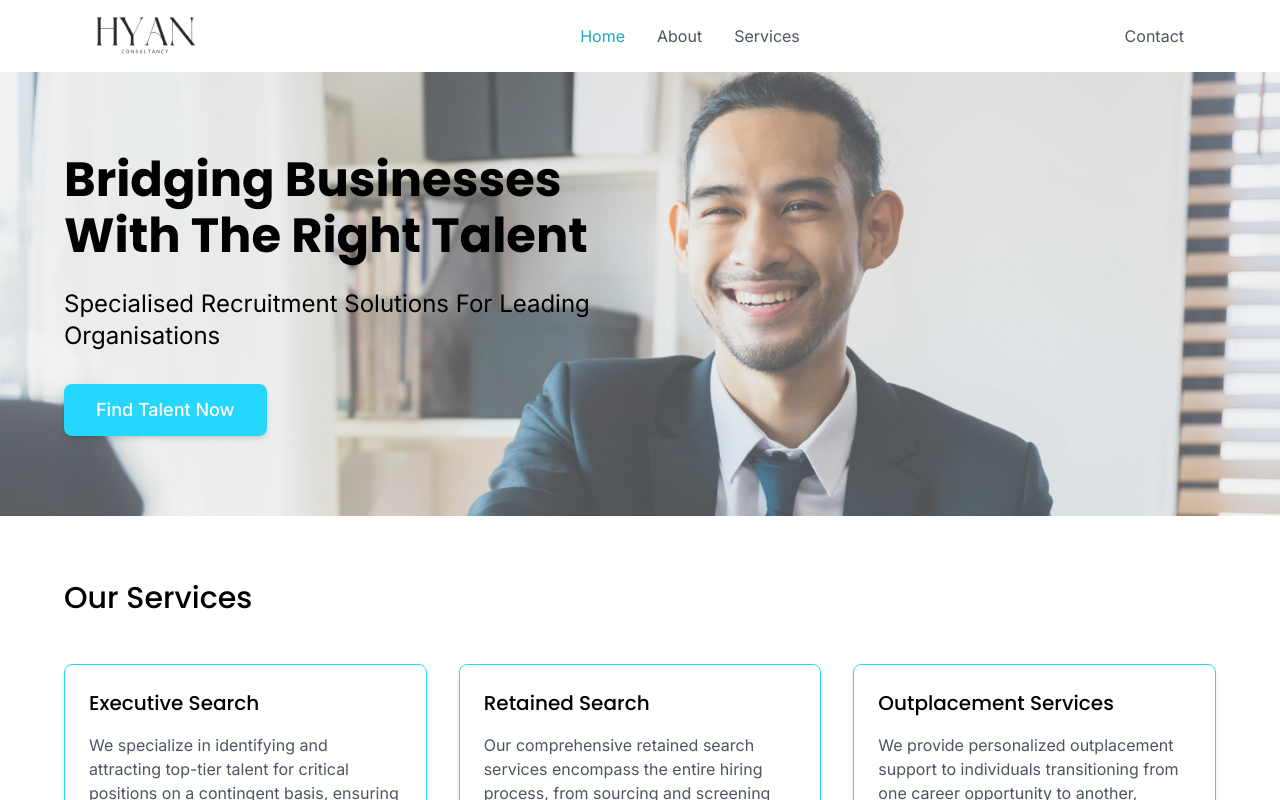
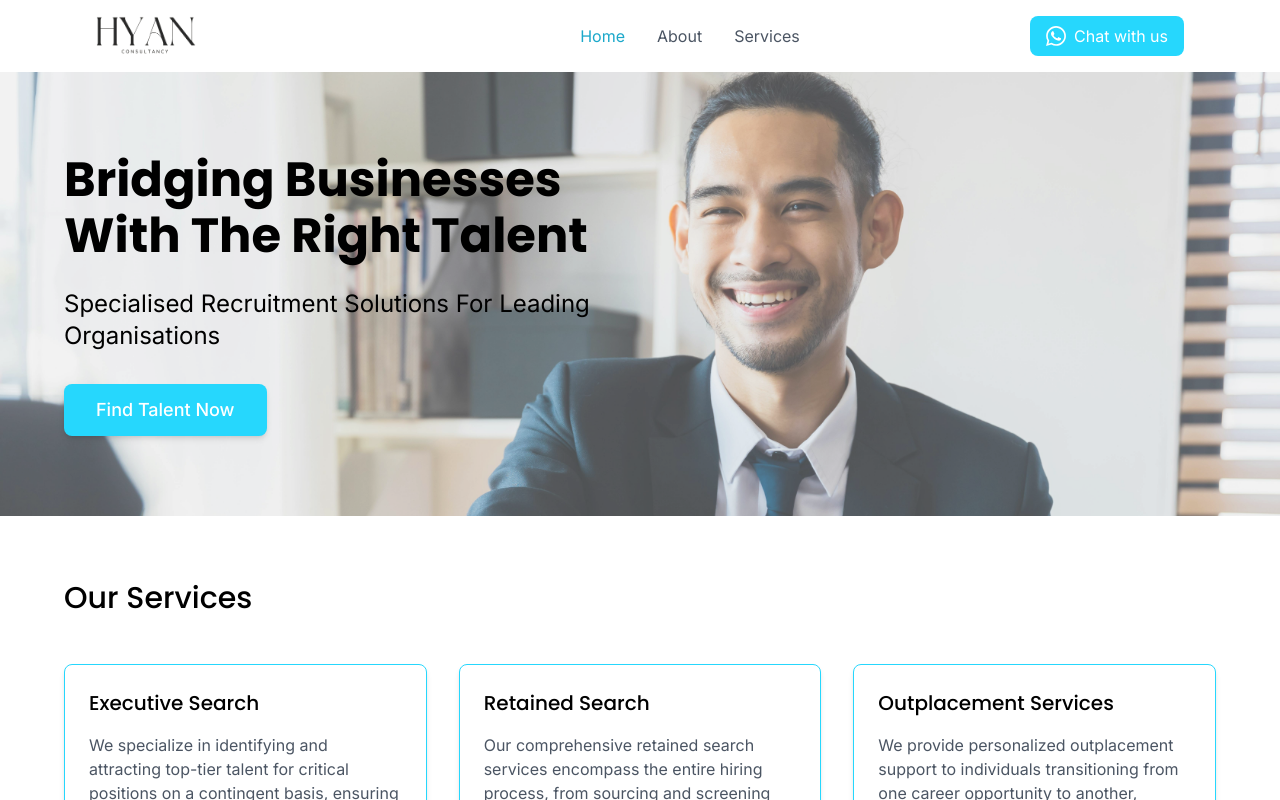
Before and after one commit to faqihisaninja/hyan-consultancy, a Next.js app: page / in a window 1280 px wide. Shown: the top 800 px of the page. Built offline with nearby package versions, Linux system fonts and the light colour scheme.

Commit message:
Change contact us link to whatsapp

```diff
--- a/src/components/Navigation.tsx
+++ b/src/components/Navigation.tsx
@@ -104,12 +104,22 @@
                             </Link>
                         </div>
                         <div className="flex-1 flex justify-end">
-                            <Link
-                                href="/contact"
-                                className="text-gray-600 hover:text-[#1ba8ca]"
+                            <a
+                                href="https://wa.me/6512345678"
+                                target="_blank"
+                                rel="noopener noreferrer"
+                                className="bg-[#26D7FD] text-white px-4 py-2 rounded-lg hover:bg-[#1ba8ca] transition-colors flex items-center"
                             >
-                                Contact
-                            </Link>
+                                <svg
+                                    xmlns="http://www.w3.org/2000/svg"
+                                    className="h-5 w-5 mr-2"
+                                    fill="currentColor"
+                                    viewBox="0 0 24 24"
+                                >
+                                    <path d="M.057 24l1.687-6.163c-1.041-1.804-1.588-3.849-1.587-5.946.003-6.556 5.338-11.891 11.893-11.891 3.181.001 6.167 1.24 8.413 3.488 2.245 2.248 3.481 5.236 3.48 8.414-.003 6.557-5.338 11.892-11.893 11.892-1.99-.001-3.951-.5-5.688-1.448l-6.305 1.654zm6.597-3.807c1.676.995 3.276 1.591 5.392 1.592 5.448 0 9.886-4.434 9.889-9.885.002-5.462-4.415-9.89-9.881-9.892-5.452 0-9.887 4.434-9.889 9.884-.001 2.225.651 3.891 1.746 5.634l-.999 3.648 3.742-.981zm11.387-5.464c-.074-.124-.272-.198-.57-.347-.297-.149-1.758-.868-2.031-.967-.272-.099-.47-.149-.669.149-.198.297-.768.967-.941 1.165-.173.198-.347.223-.644.074-.297-.149-1.255-.462-2.39-1.475-.883-.788-1.48-1.761-1.653-2.059-.173-.297-.018-.458.13-.606.134-.133.297-.347.446-.521.151-.172.2-.296.3-.495.099-.198.05-.372-.025-.521-.075-.148-.669-1.611-.916-2.206-.242-.579-.487-.501-.669-.51l-.57-.01c-.198 0-.52.074-.792.372s-1.04 1.016-1.04 2.479 1.065 2.876 1.213 3.074c.149.198 2.095 3.2 5.076 4.487.709.306 1.263.489 1.694.626.712.226 1.36.194 1.872.118.571-.085 1.758-.719 2.006-1.413.248-.695.248-1.29.173-1.414z" />
+                                </svg>
+                                Chat with us
+                            </a>
                         </div>
                     </div>
                 </div>
@@ -180,11 +190,21 @@
                             Services
                         </Link>
                         <Link
-                            href="/contact"
-                            className="text-gray-600 py-2"
+                            href="https://wa.me/6512345678"
+                            target="_blank"
+                            rel="noopener noreferrer"
+                            className="bg-[#26D7FD] text-white px-4 py-2 rounded-lg flex items-center w-fit"
                             onClick={() => setIsMobileMenuOpen(false)}
                         >
-                            Contact
+                            <svg
+                                xmlns="http://www.w3.org/2000/svg"
+                                className="h-5 w-5 mr-2"
+                                fill="currentColor"
+                                viewBox="0 0 24 24"
+                            >
+                                <path d="M.057 24l1.687-6.163c-1.041-1.804-1.588-3.849-1.587-5.946.003-6.556 5.338-11.891 11.893-11.891 3.181.001 6.167 1.24 8.413 3.488 2.245 2.248 3.481 5.236 3.48 8.414-.003 6.557-5.338 11.892-11.893 11.892-1.99-.001-3.951-.5-5.688-1.448l-6.305 1.654zm6.597-3.807c1.676.995 3.276 1.591 5.392 1.592 5.448 0 9.886-4.434 9.889-9.885.002-5.462-4.415-9.89-9.881-9.892-5.452 0-9.887 4.434-9.889 9.884-.001 2.225.651 3.891 1.746 5.634l-.999 3.648 3.742-.981zm11.387-5.464c-.074-.124-.272-.198-.57-.347-.297-.149-1.758-.868-2.031-.967-.272-.099-.47-.149-.669.149-.198.297-.768.967-.941 1.165-.173.198-.347.223-.644.074-.297-.149-1.255-.462-2.39-1.475-.883-.788-1.48-1.761-1.653-2.059-.173-.297-.018-.458.13-.606.134-.133.297-.347.446-.521.151-.172.2-.296.3-.495.099-.198.05-.372-.025-.521-.075-.148-.669-1.611-.916-2.206-.242-.579-.487-.501-.669-.51l-.57-.01c-.198 0-.52.074-.792.372s-1.04 1.016-1.04 2.479 1.065 2.876 1.213 3.074c.149.198 2.095 3.2 5.076 4.487.709.306 1.263.489 1.694.626.712.226 1.36.194 1.872.118.571-.085 1.758-.719 2.006-1.413.248-.695.248-1.29.173-1.414z" />
+                            </svg>
+                            Chat with us
                         </Link>
                     </div>
                 </div>
```
